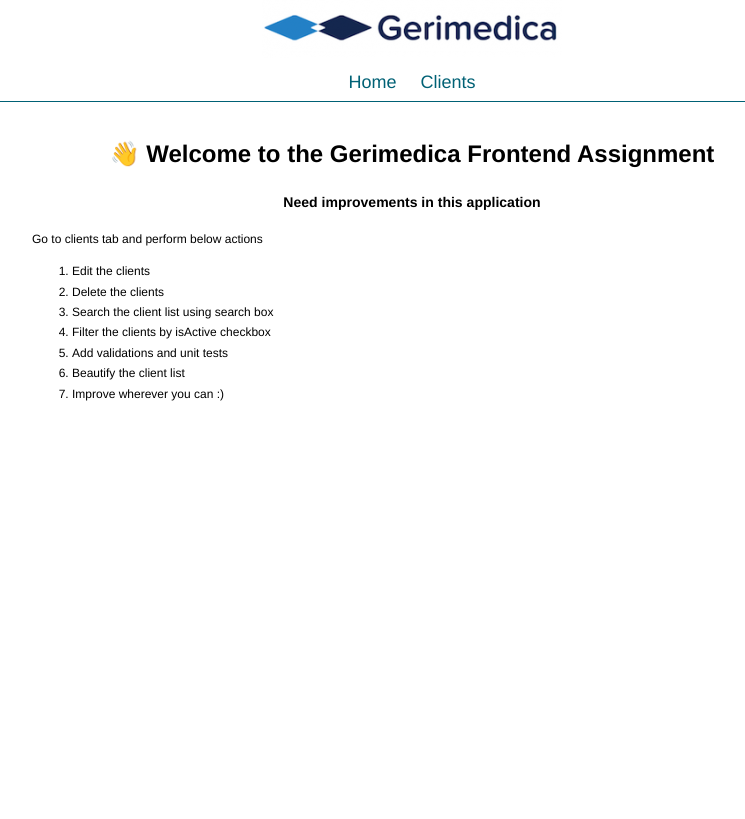
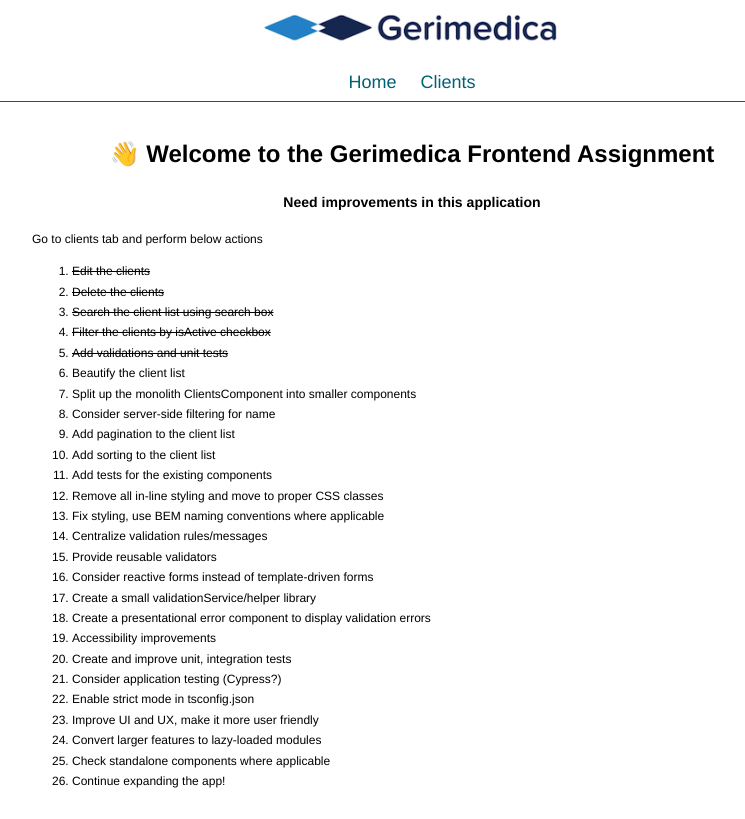
Before and after one commit to Ayronna/FrontendAngular, an Angular app: page / in a window 1280 px wide. Shown: the whole page, without its empty margins (228-973 px from the left). Built offline with nearby package versions, Linux system fonts and the light colour scheme.

Commit message:
Updated to-do list
Updated the list of work to do.

```diff
--- a/src/app/app-routing.module.ts
+++ b/src/app/app-routing.module.ts
@@ -1,7 +1,7 @@
 import { NgModule } from "@angular/core";
 import { RouterModule, Routes } from "@angular/router";
 import { ClientsComponent } from "./clients.component";
-import { HomeComponenet } from "./home.component";
+import { HomeComponent } from "./home.component";
 
 const routes: Routes = [
   {
@@ -10,7 +10,7 @@ const routes: Routes = [
   },
   {
     path: "",
-    component: HomeComponenet,
+    component: HomeComponent,
   },
 ];
 
--- a/src/app/app.module.ts
+++ b/src/app/app.module.ts
@@ -5,12 +5,12 @@ import { HttpClientModule } from "@angular/common/http";
 import { AppRoutingModule } from "./app-routing.module";
 import { AppComponent } from "./app.component";
 import { ClientsComponent } from "./clients.component";
-import { HomeComponenet } from "./home.component";
+import { HomeComponent } from "./home.component";
 import { FormsModule } from "@angular/forms";
 import { SharedModule } from "./shared/shared.module";
 
 @NgModule({
-  declarations: [AppComponent, ClientsComponent, HomeComponenet],
+  declarations: [AppComponent, ClientsComponent, HomeComponent],
   imports: [BrowserModule, AppRoutingModule, HttpClientModule, FormsModule, SharedModule],
   providers: [],
   bootstrap: [AppComponent],
--- a/src/app/home.component.ts
+++ b/src/app/home.component.ts
@@ -8,13 +8,33 @@ import { Component } from "@angular/core";
       <h3> Need improvements in this application</h3>
       <p>Go to clients tab and perform below actions</p>
       <ol>
-        <li>Edit the clients</li>
-        <li>Delete the clients</li>
-        <li>Search the client list using search box</li>
-        <li>Filter the clients by isActive checkbox</li>
-        <li>Add validations and unit tests</li>
+        <li><s>Edit the clients</s></li>
+        <li><s>Delete the clients</s></li>
+        <li><s>Search the client list using search box</s></li>
+        <li><s>Filter the clients by isActive checkbox</s></li>
+        <li><s>Add validations and unit tests</s></li>
         <li>Beautify the client list</li>
-        <li>Improve wherever you can :) </li>
+        <li>Split up the monolith ClientsComponent into smaller components</li>
+        <li>Consider server-side filtering for name</li>
+        <li>Add pagination to the client list</li>
+        <li>Add sorting to the client list</li>
+        <li>Add tests for the existing components</li>
+        <li>Remove all in-line styling and move to proper CSS classes</li>
+        <li>Fix styling, use BEM naming conventions where applicable</li>
+        <li>Centralize validation rules/messages</li>
+        <li>Provide reusable validators</li>
+        <li>Consider reactive forms instead of template-driven forms</li>
+        <li>Create a small validationService/helper library</li>
+        <li>Create a presentational error component to display validation errors</li>
+        <li>Accessibility improvements</li>
+        <li>Create and improve unit, integration tests</li>
+        <li>Consider application testing (Cypress?)</li>
+        <li>Enable strict mode in tsconfig.json</li>
+        <li>Improve UI and UX, make it more user friendly</li>
+        <li>Convert larger features to lazy-loaded modules</li>
+        <li>Check standalone components where applicable</li>
+        <li>Continue expanding the app!</li>
+
       </ol>
     </div>
   `,
@@ -37,4 +57,4 @@ import { Component } from "@angular/core";
     `,
   ],
 })
-export class HomeComponenet {}
+export class HomeComponent {}
```
